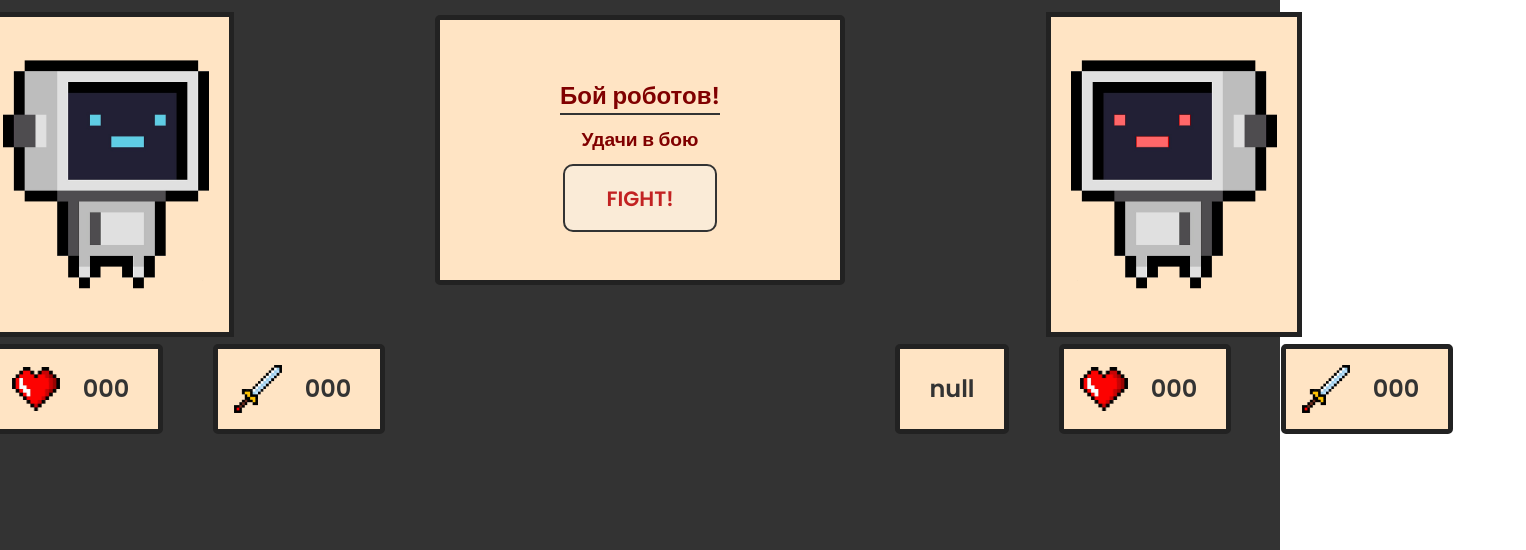
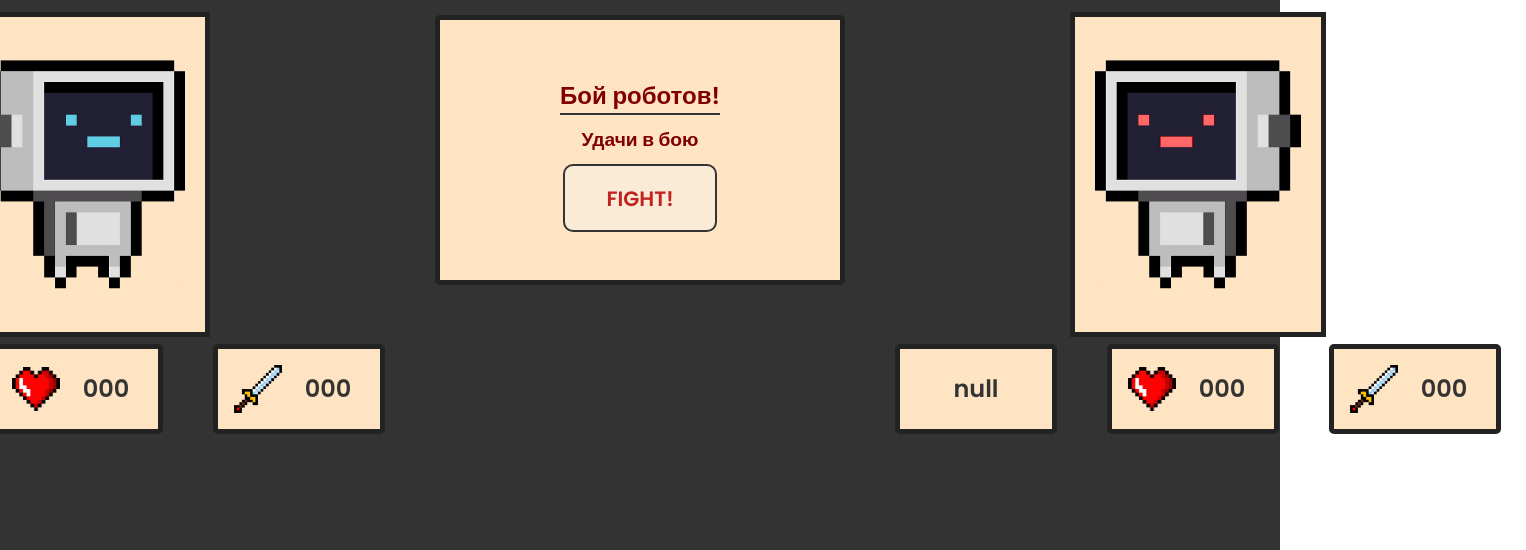
Before and after one commit to TheAgent05/robot-fight-practice, a plain HTML site: page index.html in a window 1280 px wide. Shown: the part 250-800 px from the top of the page, 1526 px wide, since content can reach past the window. Drawn offline with nearby package versions, Linux system fonts and the light colour scheme.

Commit message:
name css

```diff
--- a/source/styles/style.css
+++ b/source/styles/style.css
@@ -94,6 +94,10 @@ a {
     text-align: center; /* чтобы число было по центру */
 }
 
+.robot-name {
+    width: 5em;
+}
+
 
 .robot-1 {
     display: flex;
```
